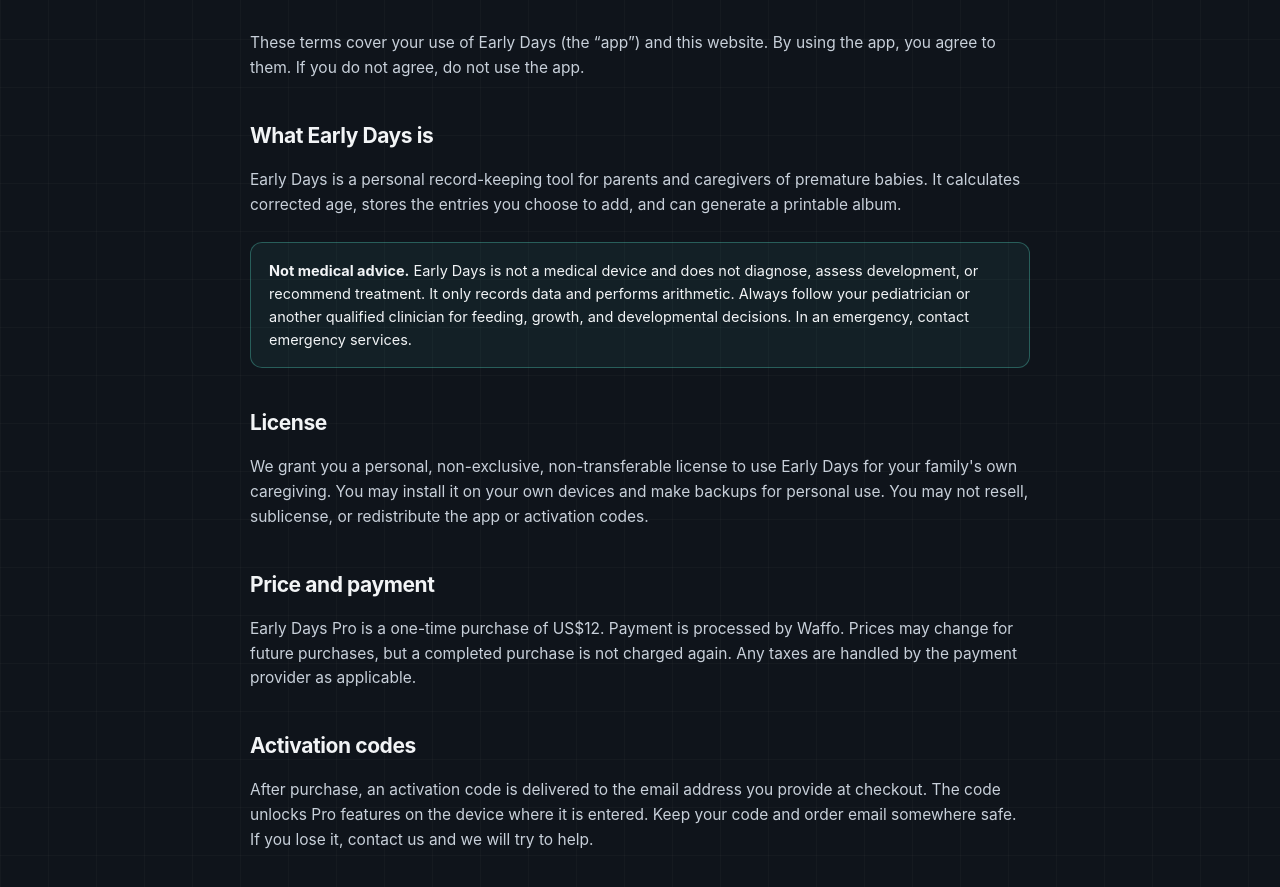
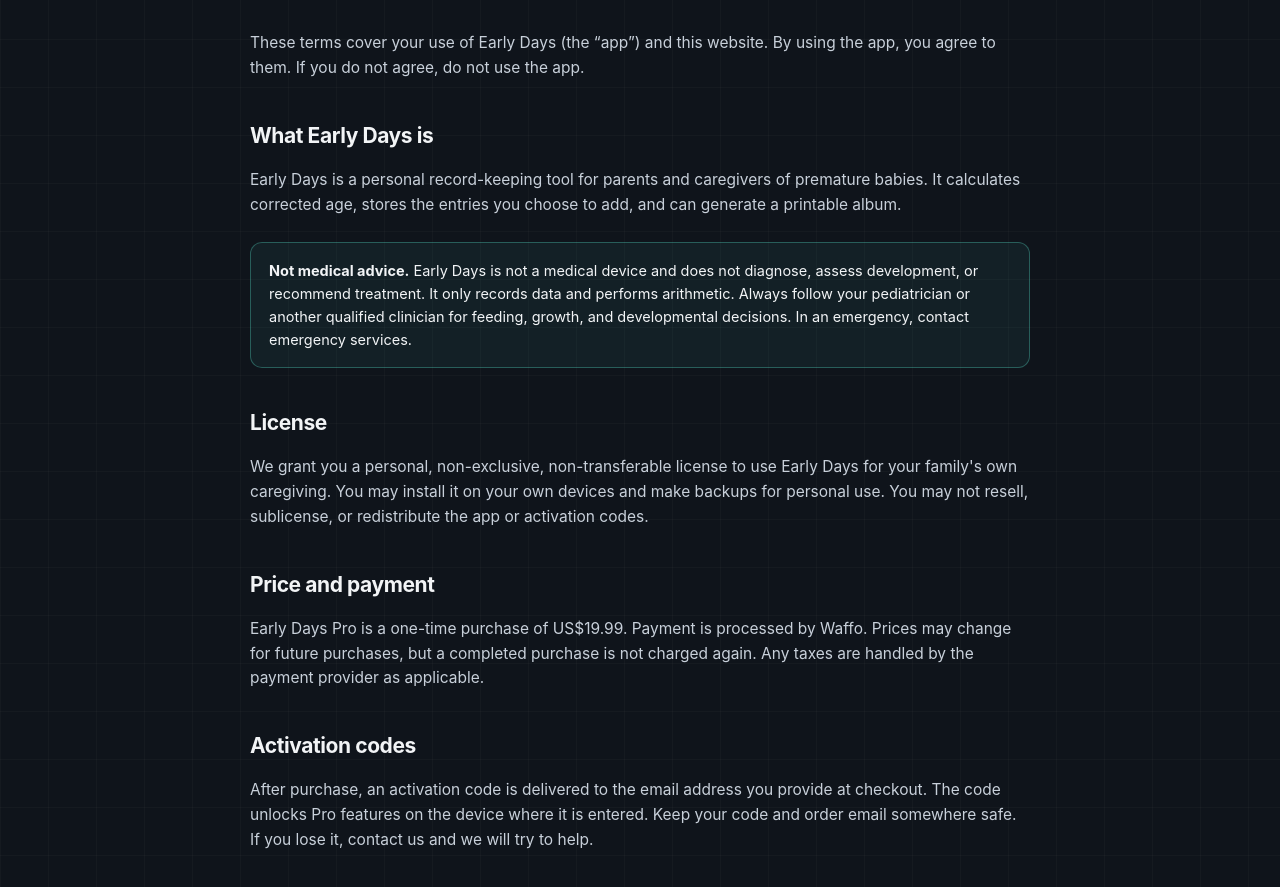
Before and after one commit to Sanchez-rgb/early-days, a plain HTML site: page terms.html in a window 1280 px wide. Shown: the part 201-1088 px from the top of the page. Drawn offline with Linux system fonts and the light colour scheme.

Commit message:
Update terms to $19.99

```diff
--- a/terms.html
+++ b/terms.html
@@ -41,7 +41,7 @@
   <p>We grant you a personal, non-exclusive, non-transferable license to use Early Days for your family's own caregiving. You may install it on your own devices and make backups for personal use. You may not resell, sublicense, or redistribute the app or activation codes.</p>
 
   <h2>Price and payment</h2>
-  <p>Early Days Pro is a one-time purchase of US$12. Payment is processed by Waffo. Prices may change for future purchases, but a completed purchase is not charged again. Any taxes are handled by the payment provider as applicable.</p>
+  <p>Early Days Pro is a one-time purchase of US$19.99. Payment is processed by Waffo. Prices may change for future purchases, but a completed purchase is not charged again. Any taxes are handled by the payment provider as applicable.</p>
 
   <h2>Activation codes</h2>
   <p>After purchase, an activation code is delivered to the email address you provide at checkout. The code unlocks Pro features on the device where it is entered. Keep your code and order email somewhere safe. If you lose it, contact us and we will try to help.</p>
```
